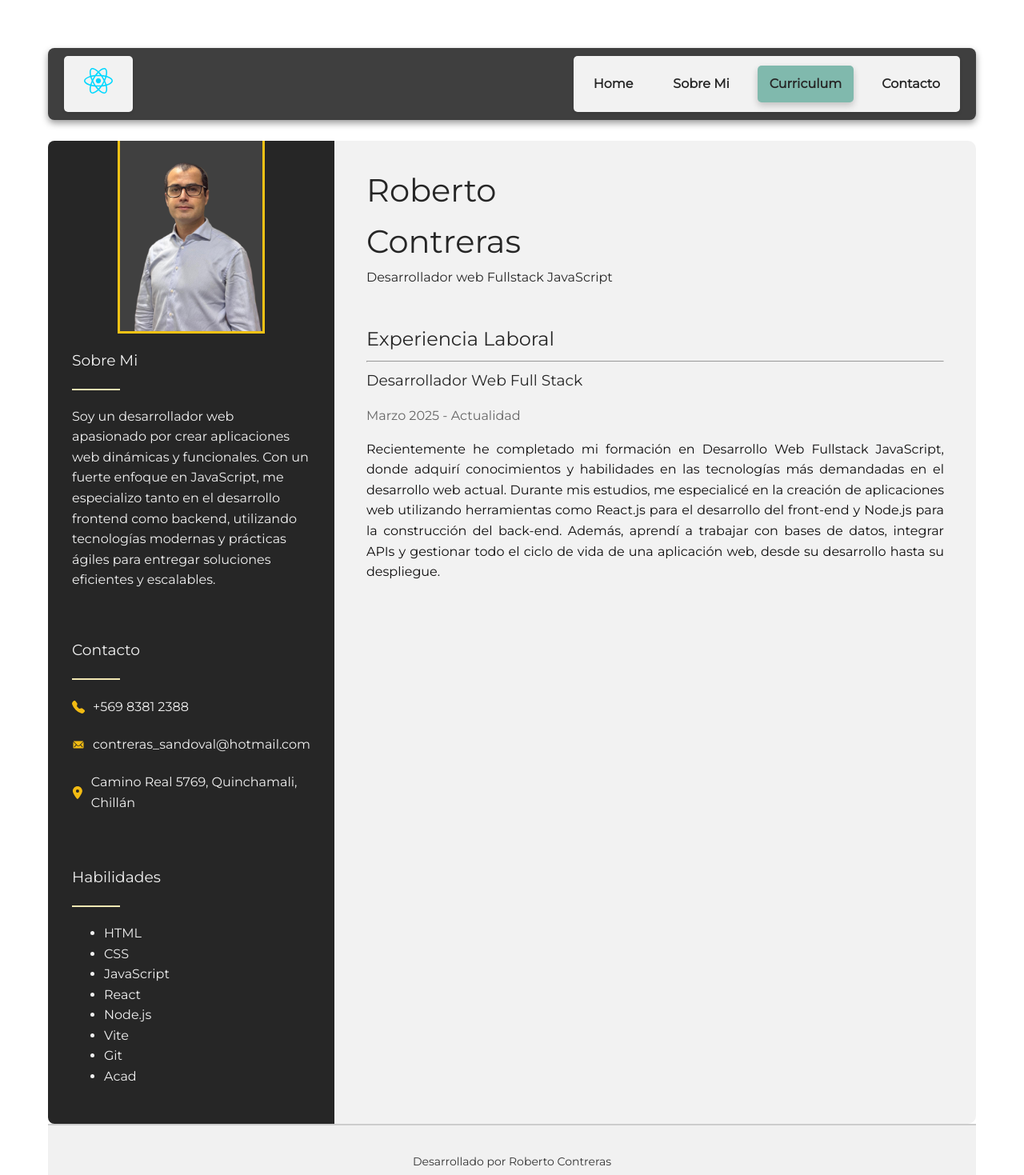
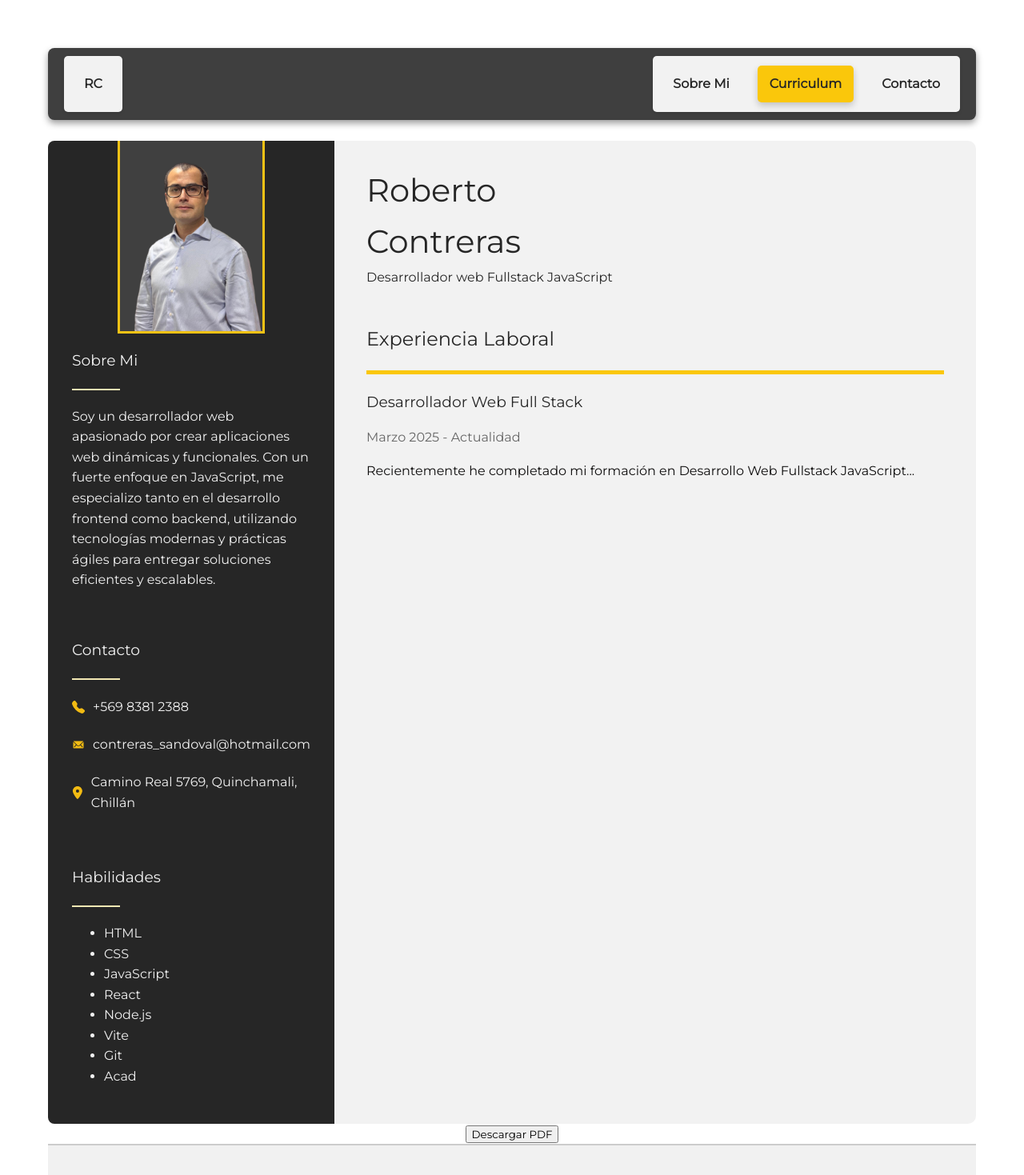
Before and after one commit to robertocontrerassandoval/curriculum, a React (Vite) app in the folder frontend/: page /curriculum in a window 1280 px wide. Shown: the top 1469 px of the page at 80% size. Built offline with nearby package versions, Linux system fonts and the light colour scheme.

Commit message:
:wrench: updated files descarga curriculum y estilos

```diff
--- a/frontend/package.json
+++ b/frontend/package.json
@@ -11,6 +11,7 @@
   },
   "dependencies": {
     "bootstrap": "^5.3.3",
+    "html2pdf.js": "^0.10.3",
     "react": "^18.2.0",
     "react-bootstrap": "^2.10.9",
     "react-dom": "^18.2.0",
--- a/frontend/src/components/NavBar.jsx
+++ b/frontend/src/components/NavBar.jsx
@@ -9,10 +9,9 @@ const NavBar = () => {
         <div>
         <nav className="navbar">
             <div className="left">
-                <NavLink className={setActiveClass} to="/"> <img src={logo} alt="Logo" />  </NavLink>
+                <NavLink className={setActiveClass} to="/"> RC  </NavLink>
             </div>
             <div className="right">
-                <NavLink className={setActiveClass} to="/"> Home </NavLink>
                 <NavLink className={setActiveClass} to="/sobre-mi"> Sobre Mi </NavLink>
                 <NavLink className={setActiveClass} to="/curriculum"> Curriculum </NavLink>
                 <NavLink className={setActiveClass} to="/contacto"> Contacto </NavLink>
--- a/frontend/src/index.css
+++ b/frontend/src/index.css
@@ -96,15 +96,11 @@ p {
 
 /* Estilo para los enlaces activos */
 .navbar .active {
-  background-color: #80b9ad; /* Aqua pastel para los enlaces activos */
+  background-color: #FAC70B; /* Aqua pastel para los enlaces activos */
   box-shadow: 0 4px 8px rgba(0, 0, 0, 0.2); /* Sombra para los enlaces activos */
 }
 
-/* Opcional: hover para los enlaces */
-.navbar a:hover {
-  background-color: #b3e2a7; /* Verde pastel suave al pasar el ratón */
-  box-shadow: 0 4px 8px rgba(0, 0, 0, 0.2); /* Sombra al pasar el ratón */
-}
+
 
 /* Home.css */
 
@@ -357,3 +353,13 @@ p {
 .trabajo {
   text-align: justify;
 }
+
+.separador-content {
+  border: none; /* Elimina el borde predeterminado */
+  /* Cambia a cualquier color que desees */
+  border-top: 5px solid #FAC70B; /* Crea una línea de 2px de grosor */
+  width: 100%; /* Establece el ancho de la línea a un 50% del contenedor */
+  margin-left: 0; /* Alinea la línea a la izquierda */
+  margin-top: 20px; /* Espacio arriba */
+  margin-bottom: 20px; /* Espacio abajo */
+}
--- a/frontend/src/views/Curriculum.jsx
+++ b/frontend/src/views/Curriculum.jsx
@@ -3,10 +3,43 @@ import imagenDePerfil from "../assets/img/imagePerfil.png";
 import { BsFillTelephoneFill } from "react-icons/bs";
 import { IoIosMail } from "react-icons/io";
 import { FaLocationDot } from "react-icons/fa6";
+import html2pdf from "html2pdf.js"; // Importa la librería html2pdf.js
 
 const Curriculum = () => {
+
+  // Función para descargar el contenido como PDF
+  const descargarPDF = () => {
+    const element = document.getElementById("curriculum-content"); // Seleccionamos el contenedor principal
+
+    if (!element) {
+      console.error("Elemento con id 'curriculum-content' no encontrado.");
+      return;
+    }
+
+    const opciones = {
+      margin:       10,
+      filename:     "curriculum.pdf",
+      image:        { type: "jpeg", quality: 0.98 },
+      html2canvas:  { scale: 4 },
+      jsPDF:        { unit: "mm", format: "a4", orientation: "portrait" }
+    };
+
+    // Generar el PDF usando la librería html2pdf
+    html2pdf()
+      .from(element) // Asegúrate de pasarle el contenedor correcto
+      .set(opciones) // Configura las opciones
+      .save() // Guarda el archivo PDF
+      .then(() => {
+        console.log("PDF descargado correctamente");
+      })
+      .catch((error) => {
+        console.error("Error al generar el PDF:", error);
+      });
+  };
+
   return (
-    <div className="curriculum">
+    <div>
+      <div className="curriculum" id="curriculum-content">
         <div className="banner-curriculum">
           <img src={imagenDePerfil} alt="imagen perfil" />
           <section className="banner">
@@ -50,22 +83,23 @@ const Curriculum = () => {
           <div className="nombre-perfil-cv">
             <h1><strong>Roberto</strong></h1>
             <h1><strong>Contreras</strong></h1>
-
             <h4>Desarrollador web Fullstack JavaScript</h4>
           </div>
           <br></br>
-
           <h2><strong>Experiencia Laboral</strong></h2>
-        <hr className="separador"></hr>
-        <div class="trabajo">
+          <hr className="separador-content"></hr>
+          <div className="trabajo">
             <h3>Desarrollador Web Full Stack</h3>
-              <p class="company">Marzo 2025 - Actualidad</p>
-
-              <p class="responsibilities">
-              Recientemente he completado mi formación en Desarrollo Web Fullstack JavaScript, donde adquirí conocimientos y habilidades en las tecnologías más demandadas en el desarrollo web actual. Durante mis estudios, me especialicé en la creación de aplicaciones web utilizando herramientas como React.js para el desarrollo del front-end y Node.js para la construcción del back-end. Además, aprendí a trabajar con bases de datos, integrar APIs y gestionar todo el ciclo de vida de una aplicación web, desde su desarrollo hasta su despliegue.
+            <p className="company">Marzo 2025 - Actualidad</p>
+            <p className="responsibilities">
+              Recientemente he completado mi formación en Desarrollo Web Fullstack JavaScript...
             </p>
           </div>
         </div>
+      </div>
+
+      {/* Botón para descargar el PDF */}
+      <button onClick={descargarPDF}>Descargar PDF</button>
     </div>
   );
 };
```
Also changed, not shown: 1 other file (tests, documents, lock files or other folders). Lines whose indentation alone changed are shown as unchanged.
